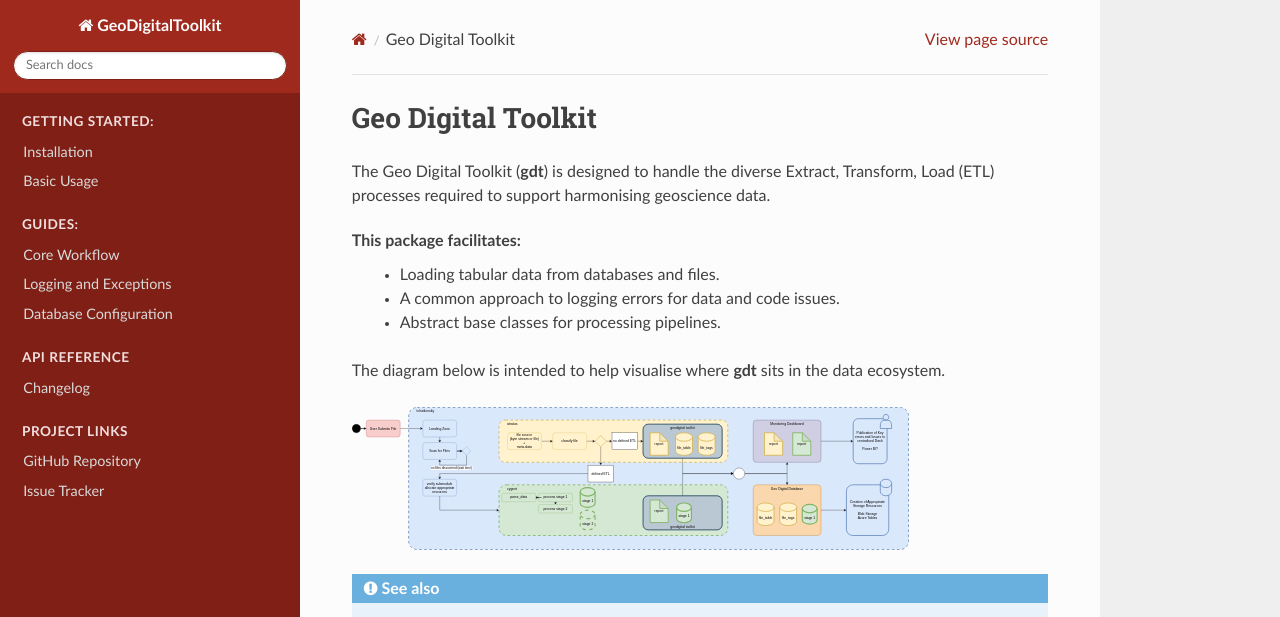
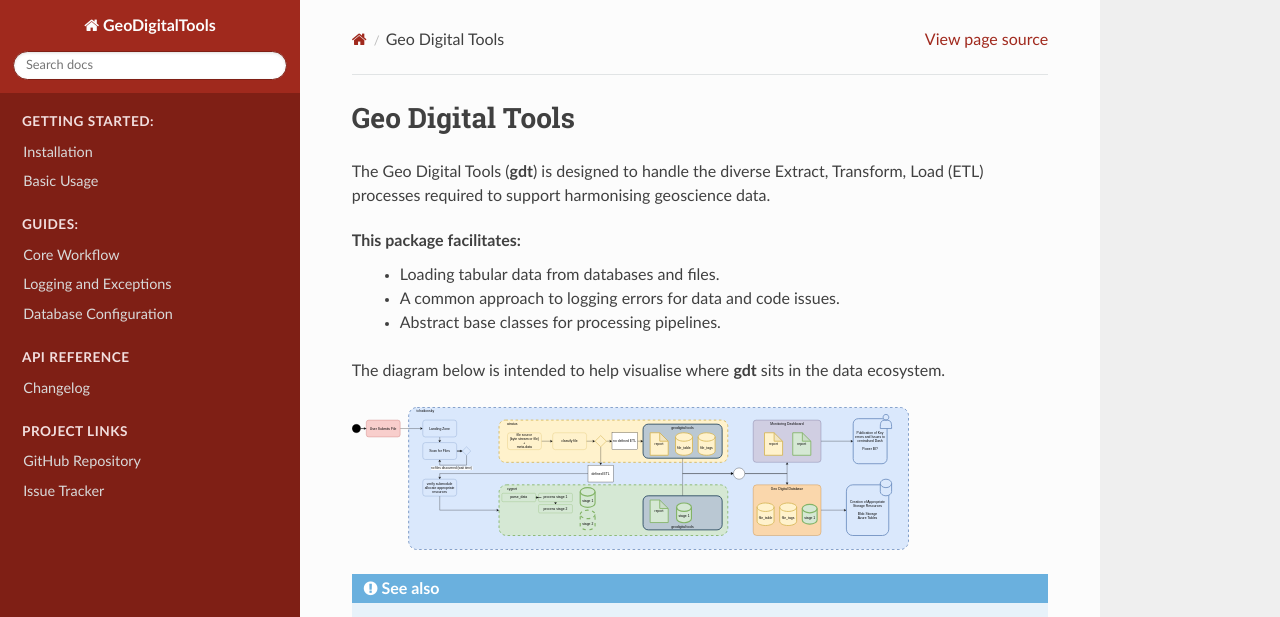
Before and after one commit to Geological-Survey-of-Western-Australia/atratus, a Sphinx documentation site: the page built from docs/source/index.rst, in a window 1280 px wide and 900 px high. Shown: the top 617 px of the window. Built offline with Sphinx 7.4.7 and the Read the Docs theme 3.1.0, drawn with Linux system fonts in a browser that asks for light colours; pages that are not in the unit, such as notebooks, are missing from menus.

Commit message:
🚚 - Back to Tools

```diff
--- a/docs/source/changelog.rst
+++ b/docs/source/changelog.rst
@@ -1,5 +1,5 @@
 Changelog
 =================
 
-This section covers where the geo digital toolkit sits in the overal
+This section covers where the geo digital tools sits in the overal
 domain specific ETL processing.
--- a/docs/source/conf.py
+++ b/docs/source/conf.py
@@ -12,7 +12,7 @@ sys.path.insert(0, os.path.abspath("."))
 # -- Project information -----------------------------------------------------
 # https://www.sphinx-doc.org/en/master/usage/configuration.html#project-information
 
-project = "GeoDigitalToolkit"
+project = "GeoDigitalTools"
 copyright = "2025, Geoscience Data Integrations Team - GSWA"
 author = "Geoscience Data Integrations Team - GSWA"
 
--- a/docs/source/index.rst
+++ b/docs/source/index.rst
@@ -1,7 +1,7 @@
-Geo Digital Toolkit
+Geo Digital Tools
 =============================================
 
-The Geo Digital Toolkit (**gdt**) is designed to handle the diverse Extract, Transform, Load (ETL) processes required to support harmonising geoscience data.
+The Geo Digital Tools (**gdt**) is designed to handle the diverse Extract, Transform, Load (ETL) processes required to support harmonising geoscience data.
 
 This package facilitates:
  - Loading tabular data from databases and files.
--- a/docs/source/installation.rst
+++ b/docs/source/installation.rst
@@ -5,13 +5,13 @@ This package is distributed via the pypi.org so installation is as simple as.
 
 .. code-block:: shell
 
-   pip install geo_digital_toolkit
+   pip install geo_digital_tools
 
-If you're intending to use the utilities in **geo_digital_toolkit** to do your own data harmonisation workflow we recommend this method of import.
+If you're intending to use the utilities in **geo_digital_tools** to do your own data harmonisation workflow we recommend this method of import.
 
 .. code-block:: python
 
-   import geo_digital_toolkit as gdt
+   import geo_digital_tools as gdt
 
 
 Developer Installation
--- a/pyproject.toml
+++ b/pyproject.toml
@@ -3,7 +3,7 @@ requires = ["setuptools>=80", "setuptools_scm[simple]>=8"]
 build-backend = "setuptools.build_meta"
 
 [project]
-name = 'geo_digital_toolkit'
+name = 'geo_digital_tools'
 dynamic = ["version"]
 description = "A package designed to abstract GSWA internal database operations."
 authors = [
--- a/src/geo_digital_tools/__init__.py
+++ b/src/geo_digital_tools/__init__.py
@@ -1,6 +1,6 @@
-"""GeoDigitalToolkit
+"""GeoDigitalTools
 
-A common toolkit for data handling at GSWA.
+A common tools for data handling at GSWA.
 """
 
 from importlib.metadata import PackageNotFoundError, version
```
Also changed, not shown: README.md (+57 -7 lines), docs/source/_static/assets/tchaikovsky.svg, 1 other file.
